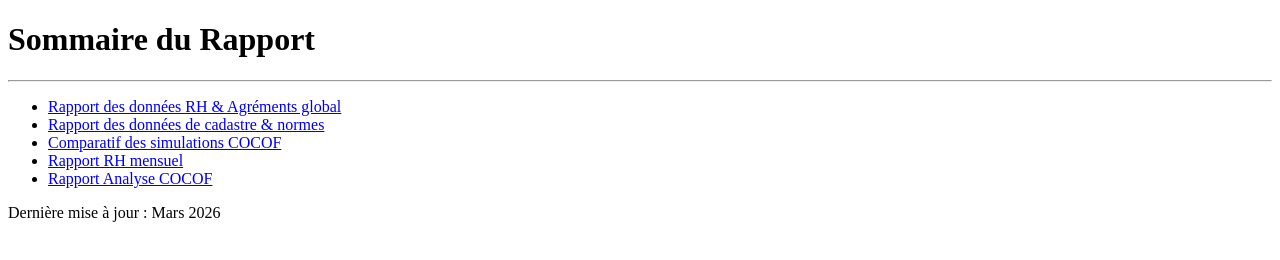
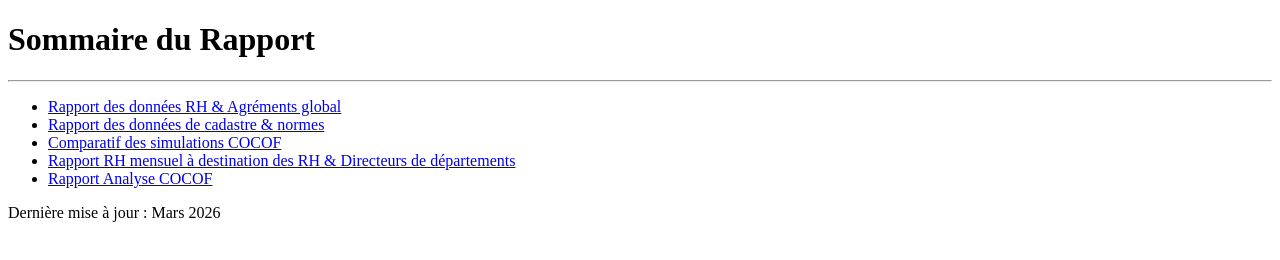
Before and after one commit to arnaud600/irsa, a plain HTML site: page index.html in a window 1280 px wide. Drawn offline with Linux system fonts and the light colour scheme.

Commit message:
Modify monthly report link text for clarity
Updated the link text for the monthly report to specify the target audience.

```diff
--- a/index.html
+++ b/index.html
@@ -11,7 +11,7 @@
         <li><a href="page2-1.html">Rapport des données RH & Agréments global</a></li>
         <li><a href="page2-2.html">Rapport des données de cadastre & normes</a></li>
          <li><a href="Comparatifs_simulations.html">Comparatif des simulations COCOF</a></li>
-        <li><a href="rapport_mensuel.html">Rapport RH mensuel</a></li>
+        <li><a href="rapport_mensuel.html">Rapport RH mensuel à destination des RH & Directeurs de départements</a></li>
         <li><a href="rapport_analyse_cocof.html">Rapport Analyse COCOF</a></li>
     </ul>
 
```
